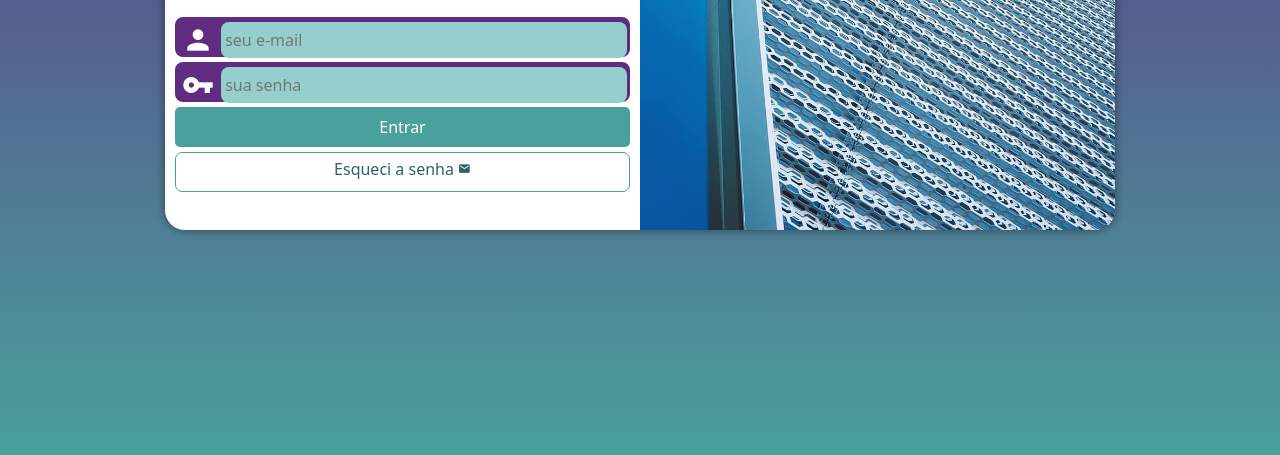
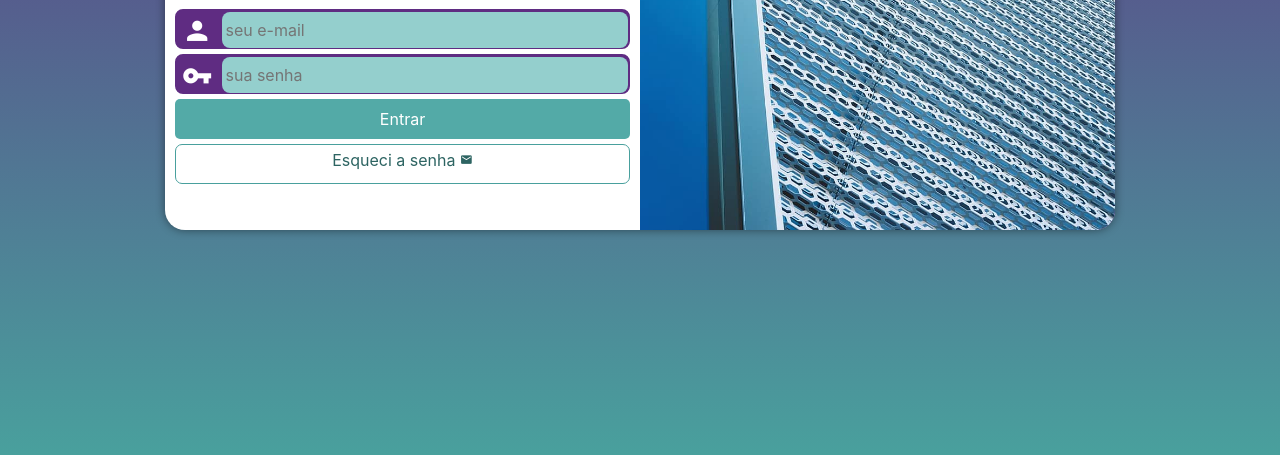
Before and after one commit to Thadeu-Borges/Projeto-Login, a plain HTML site: page index.html in a window 1280 px wide. Shown: the part 345-800 px from the top of the page. Drawn offline with Linux system fonts and the light colour scheme.

Commit message:
finalizando o projeto

```diff
--- a/estilos/style.css
+++ b/estilos/style.css
@@ -7,7 +7,7 @@
 */
 
 * {
-    font-family: system-ui, -apple-system, BlinkMacSystemFont, 'Segoe UI', Roboto, Oxygen, Ubuntu, Cantarell, 'Open Sans', 'Helvetica Neue', sans-serif;
+    font-family: -apple-system, BlinkMacSystemFont, 'Segoe UI', Roboto, Oxygen, Ubuntu, Cantarell, 'Open Sans', 'Helvetica Neue', sans-serif;
     padding: 0px;
     margin: 0px;
     box-sizing: border-box;
@@ -81,7 +81,7 @@ div.campo > label {
 div.campo > i {
     color: white;
     /*background-color: black;*/
-    font-size: 2em;
+    font-size: 1.9em;
     width: 40px;
     padding: 5px;
 }
@@ -99,6 +99,7 @@ div.campo > input {
 
 div.campo > input:focus-within {
     background-color: white;
+    border: none;
 }
 
 form > input[type=submit] {
@@ -106,7 +107,7 @@ form > input[type=submit] {
     font-size: 1em;
     width: 100%;
     height: 40px;
-    background-color: #49a09d;
+    background-color: #53aaa7;
     color: white;
     border: none;
     border-radius: 5px;
```
Also changed, not shown: index.html (+1 -1 lines), estilos/media-query.css (line endings or trailing spaces).
